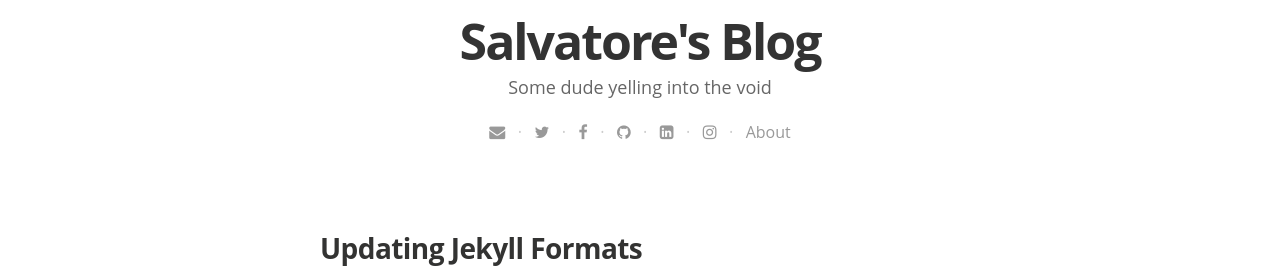
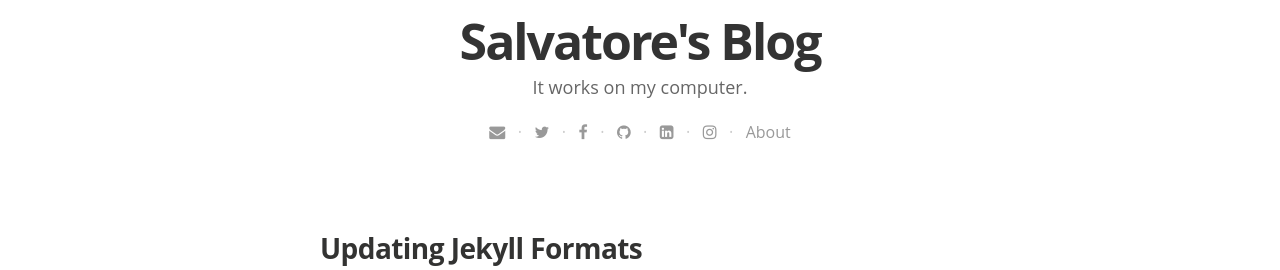
Before and after one commit to SalvatoreT/salvatoret.github.com, a Jekyll site: the page built from index.html, in a window 1280 px wide. Shown: the part 518-788 px from the top of the page. Built offline with Jekyll 4.4.1, drawn with Linux system fonts in a browser that asks for light colours; nearby versions of some CDN libraries; some web fonts are replaced; the list of posts is cut into pages by our own code.

Commit message:
Fix Liquid warnings

```diff
--- a/_config.yml
+++ b/_config.yml
@@ -7,7 +7,7 @@
 # Site settings
 title: "Salvatore's Blog"
 description: >
-   Some dude yelling into the void
+   It works on my computer.
 
 email: sal.testa@gmail.com
 #blog logo
--- a/_layouts/post.html
+++ b/_layouts/post.html
@@ -22,7 +22,7 @@
               <h4 class="author-name" itemprop="author" itemscope itemtype="http://schema.org/Person">{{ site.author }}</h4>
               on
               <time datetime="{{ page.date | date: "%F %R" }}">{{ page.date | date_to_string }}</time>
-              <!-- , tagged on {{#foreach tags}}<span class="post-tag-{{slug}}">{{#if @first}}{{else}}, {{/if}}<a href="/tag/{{slug}}">{{name}}</a></span>{{/foreach}} -->
+              <!-- , tagged on {% for tag in page.tags %}<span class="post-tag-slug">{% if forloop.first %}{% else %}, {% endif %}<a href="/tag/{{ tag | slugify}}">{{tag}}</a></span>{% endfor %} -->
             </div>
             <div style="text-align:center">
               <a href="#topofpage" class="topofpage"><i class="fa fa-angle-down"></i></a>
@@ -38,7 +38,7 @@
               <h4 class="author-name" itemprop="author" itemscope itemtype="http://schema.org/Person">{{ page.author }}</h4>
               on
               <time datetime="{{ page.date | date_to_xmlschema }}">{{ page.date | date_to_string }}</time>
-              <!-- , tagged on {{#foreach tags}}<span class="post-tag-{{slug}}">{{#if @first}}{{else}}, {{/if}}<a href="/tag/{{slug}}">{{name}}</a></span>{{/foreach}} -->
+              <!-- , tagged on {% for tag in page.tags %}<span class="post-tag-slug">{% if forloop.first %}{% else %}, {% endif %}<a href="/tag/{{ tag | slugify}}">{{tag}}</a></span>{% endfor %} -->
             </div>
           </div>
         </div>
--- a/index.html
+++ b/index.html
@@ -45,7 +45,7 @@
             </section>
             <div class="post-meta">
               <time datetime="{{ post.date | date_to_long_string }}">{{ post.date | date_to_long_string }}</time>
-  <!--            <span class="post-tags-set">on {{#foreach tags}}<span class="post-tag-{{slug}}">{{#if @first}}{{else}}, {{/if}}<a href="/tag/{{slug}}">{{name}}</a></span>{{/foreach}}</span>-->
+              <!-- <span class="post-tags-set">on {% for tag in post.tags %}<span class="post-tag-slug">{% if forloop.first %}{% else %}, {% endif %}<a href="/tag/{{ tag | slugify }}">{{tag}}</a></span>{% endfor %}</span> -->
             </div>
           </div>
         </article>
@@ -67,7 +67,7 @@
             </section>
             <div class="post-meta">
               <time datetime="{{ post.date | date_to_long_string }}">{{ post.date | date_to_long_string }}</time>
-<!--            <span class="post-tags-set">on {{#foreach tags}}<span class="post-tag-{{slug}}">{{#if @first}}{{else}}, {{/if}}<a href="/tag/{{slug}}">{{name}}</a></span>{{/foreach}}</span>-->
+            <!-- <span class="post-tags-set">on {% for tag in post.tags %}<span class="post-tag-slug">{% if forloop.first %}{% else %}, {% endif %}<a href="/tag/{{ tag | slugify }}">{{tag}}</a></span>{% endfor %}</span> -->
             </div>
           </div>
         </article>
```
Also changed, not shown: _posts/2013-01-09-hello-world.md (+1 -0 lines), _posts/2013-01-10-university-hacker-olympics.md (+1 -0 lines).
